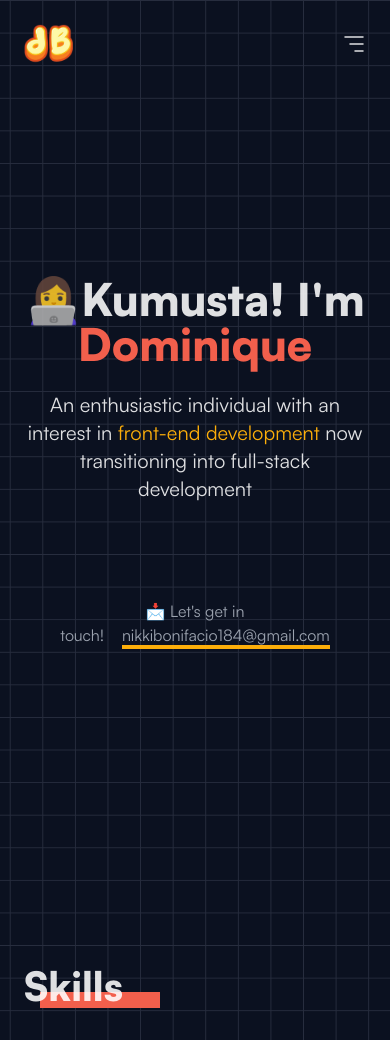
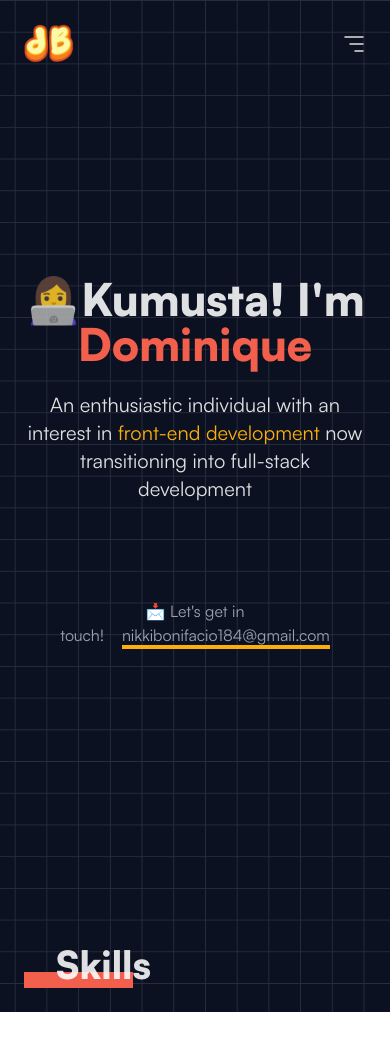
Before and after one commit to dombonifacio/dominique-portfolio, a React (Vite) app: page / in a window 390 px wide. After the commit the page ends 1012 px from the top, so only its background shows below. Built offline with nearby package versions, Linux system fonts and the light colour scheme.

Commit message:
Changed the tittle components to borders and made it responsive.

```diff
--- a/src/components/Navbar/Title/Title.tsx
+++ b/src/components/Navbar/Title/Title.tsx
@@ -2,10 +2,12 @@ const Title = () => {
   return (
     <>
 
-        <h1 className="text-[2.5rem] lg:text-[2.8rem] font-extrabold relative inline-block z-50  ">
-          Skills
-        </h1>
-        <div className="absolute bg-rose p-2 w-[7.5rem] bottom-8 left-10 md:left-12  md:bottom-[2.4rem] lg:w-[8rem] lg:bottom-10 h-4  lg:left-14  xl:bottom-10 xl:-left-3 xl:w-32"></div>
+        <div className=" border-rose inline-block border-b-[16px] px-[24px] leading-[1rem] w-[6.8rem] md:w-32">
+
+          <h1 className="text-[2.4rem] md:text-[2.6rem] lg:text-[2.8rem] font-extrabold  ml-2 md:ml-6  ">
+            Skills
+          </h1>
+        </div>
 
     </>
   );
```
